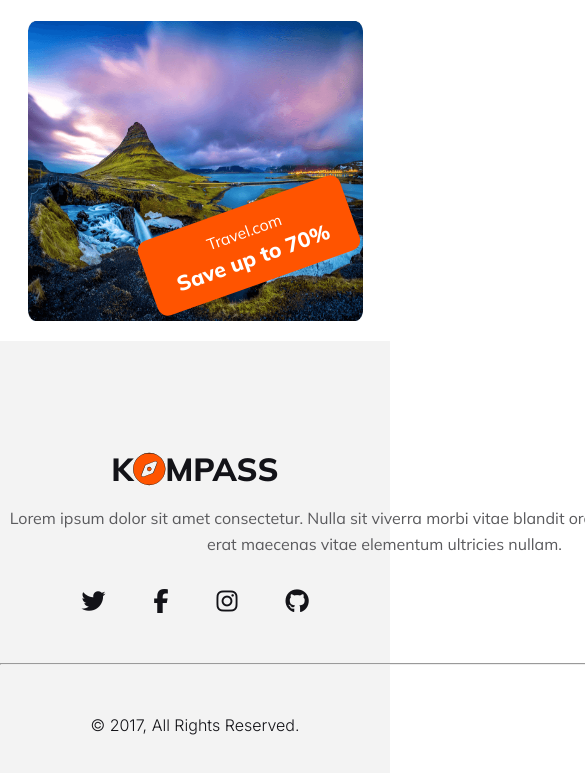
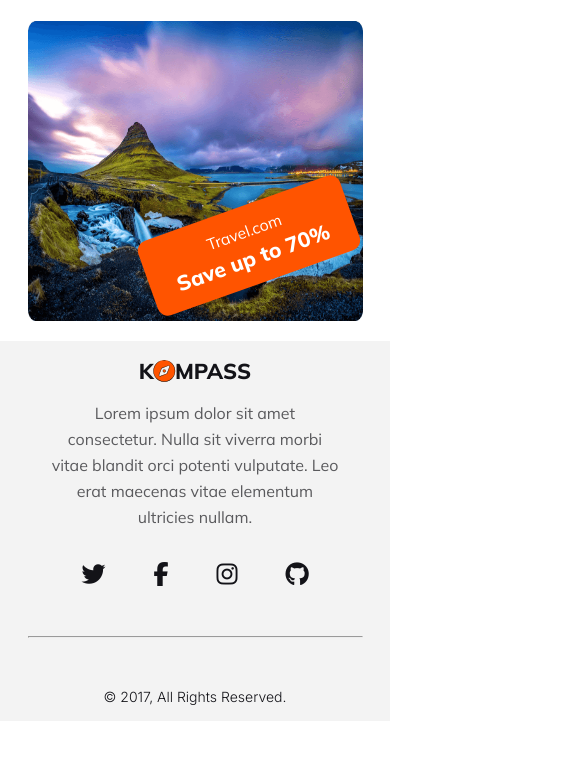
Before and after one commit to mdadnanshafiq/kompass, a plain HTML site: page index.html in a window 390 px wide. Shown: the part 9420-10193 px from the top of the page, 585 px wide, since content can reach past the window. After the commit the page ends 10141 px from the top, so only its background shows below. Drawn offline with Linux system fonts and the light colour scheme.

Commit message:
responsive done

```diff
--- a/mobile.css
+++ b/mobile.css
@@ -315,4 +315,30 @@
     .coupon .coupon-amount {
         font-size: 21.138px;
     }
+
+    footer {
+        height: 380px;
+    }
+
+    .footer-title h1 {
+        font-size: 21.543px;
+    }
+
+    .footer-describe {
+        width: 287px;
+    }
+
+    .social {
+        width: 174.322px;
+        height: 24px;
+    }
+
+    footer hr {
+        width: 335px;
+        height: 1px;
+    }
+
+    .footer-rights {
+        font-size: 14px;
+    }
 }
```
